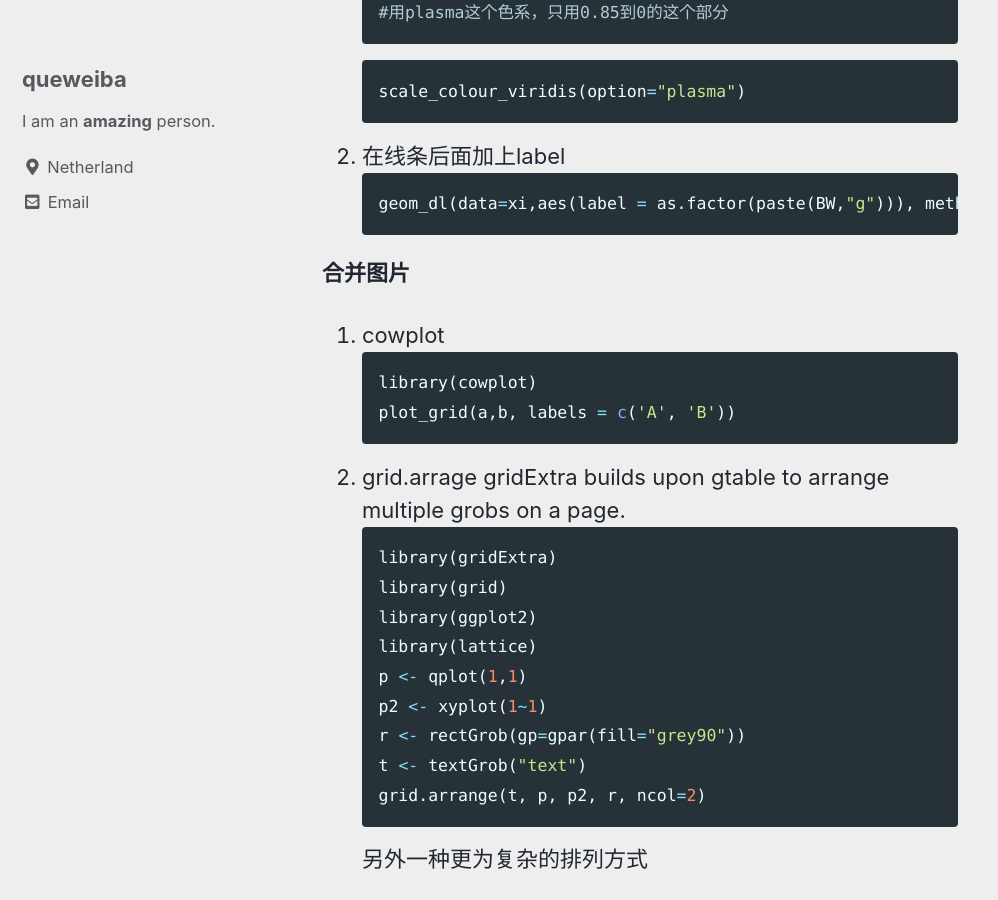
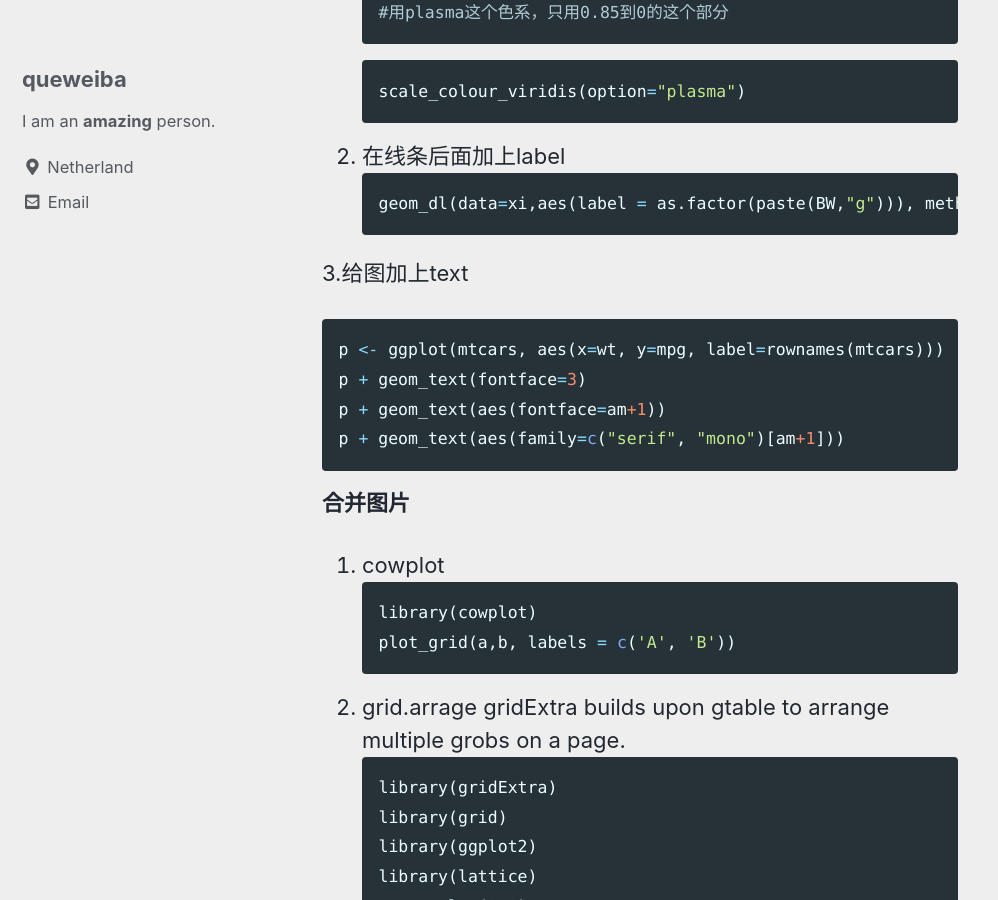
Before and after one commit to queweiba/que, a Jekyll site: the page built from _posts/21-01-11-R-ggplot-basics.md, in a window 1280 px wide and 900 px high, scrolled down 1405 px. Shown: the whole window, without its empty margins (0-998 px from the left). Built offline with Jekyll 4.4.1, drawn with Linux system fonts in a browser that asks for light colours; cached includes are drawn as plain includes.

Commit message:
Update 21-01-11-R-ggplot-basics.md

````diff
--- a/_posts/21-01-11-R-ggplot-basics.md
+++ b/_posts/21-01-11-R-ggplot-basics.md
@@ -57,6 +57,13 @@ scale_colour_viridis(option="plasma")
 geom_dl(data=xi,aes(label = as.factor(paste(BW,"g"))), method = list(dl.combine( "last.points")), cex = 0.8)
 ```
 
+3.给图加上text
+```r
+p <- ggplot(mtcars, aes(x=wt, y=mpg, label=rownames(mtcars)))
+p + geom_text(fontface=3)
+p + geom_text(aes(fontface=am+1))
+p + geom_text(aes(family=c("serif", "mono")[am+1]))
+```
 
 **合并图片**
 1. cowplot
````
